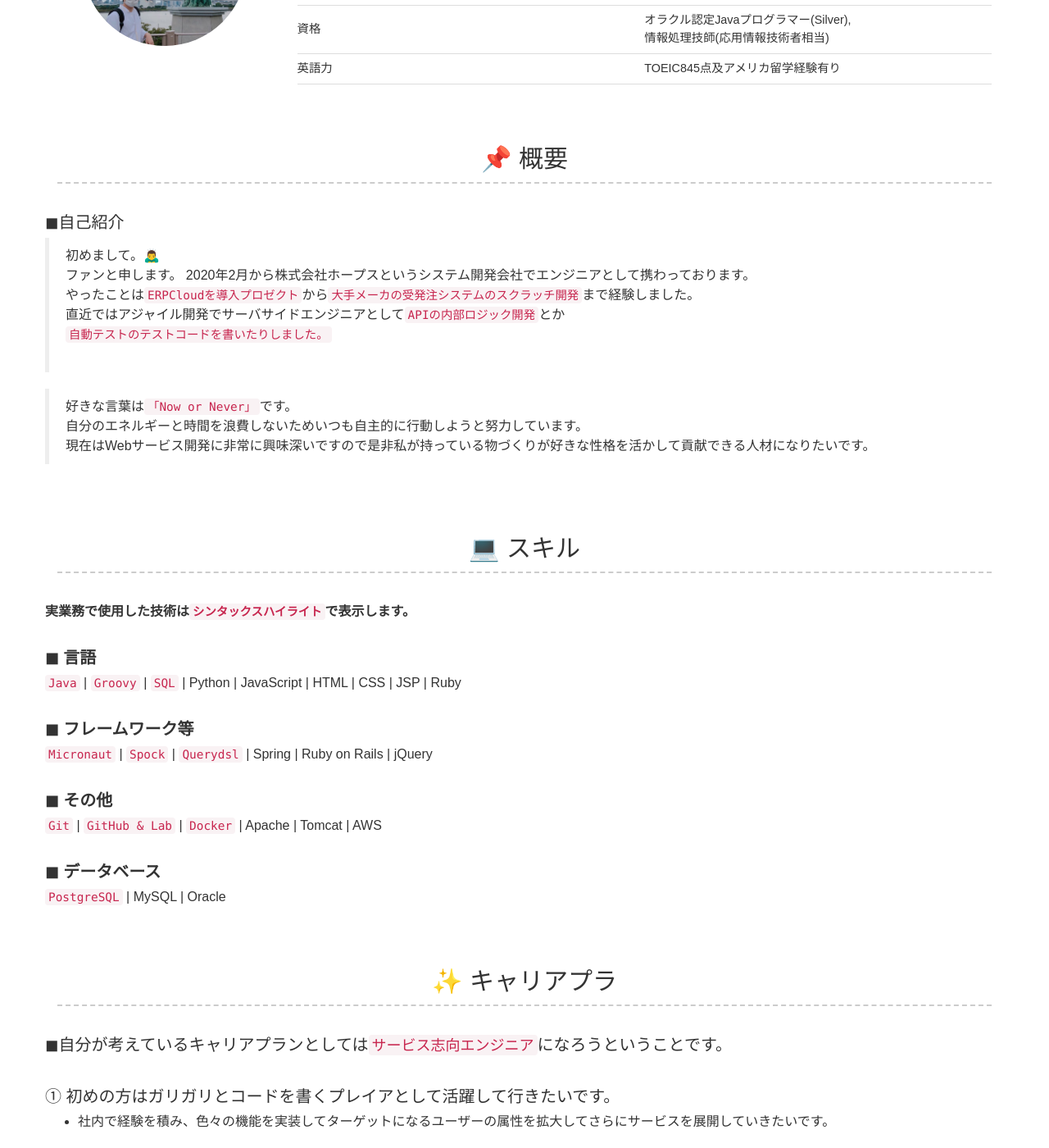
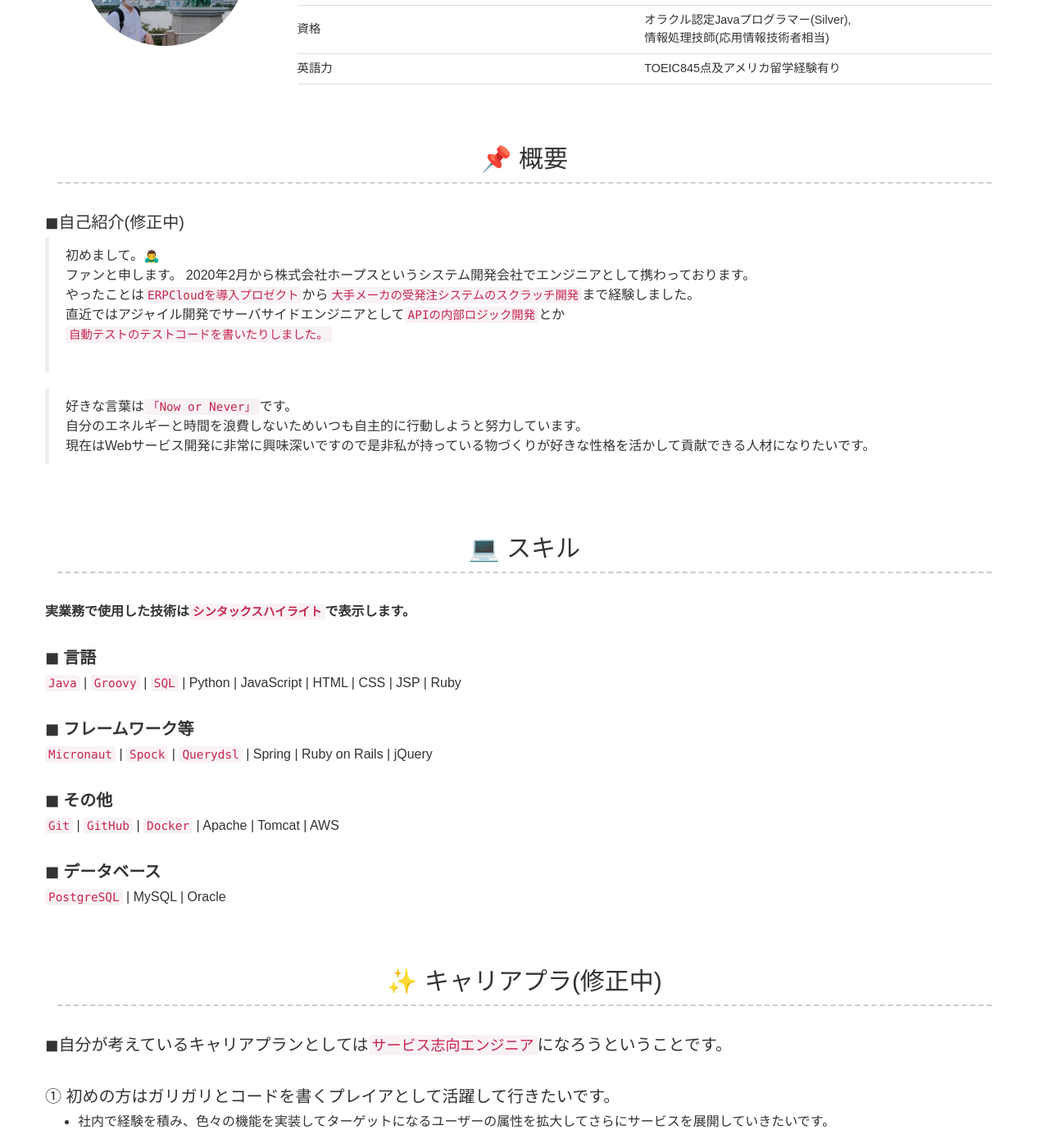
Before and after one commit to SeungyeonHwang/SeungyeonHwang.github.io, a Jekyll site: the page built from index.md, in a window 1280 px wide and 1400 px high, scrolled down 545 px. Shown: the whole window at 82% size. Built offline with Jekyll 4.4.1, drawn with Linux system fonts in a browser that asks for light colours; nearby versions of some CDN libraries; some of the changed text lies outside the part shown.

Commit message:
no message

```diff
--- a/_config.yml
+++ b/_config.yml
@@ -37,7 +37,7 @@ about_content: |
 # Activity Section
 activity_title: 📌 概要
 activity_content: |
-    ## ◼︎自己紹介
+    ## ◼︎自己紹介(修正中)
     > 初めまして。🙇‍♂️
       ファンと申します。
       2020年2月から株式会社ホープスというシステム開発会社でエンジニアとして携わっております。
@@ -64,13 +64,13 @@ skill_content: |
   <br>
 
   ## **◼︎ その他**
-  `Git` | `GitHub & Lab` | `Docker` | Apache | Tomcat | AWS
+  `Git` | `GitHub` | `Docker` | Apache | Tomcat | AWS
   <br>
 
   ## **◼︎ データベース**
   `PostgreSQL` | MySQL | Oracle
 # OpenSource Section
-open-source_title: ✨ キャリアプラ
+open-source_title: ✨ キャリアプラ(修正中)
 open-source_content: |
     ## ◼︎自分が考えているキャリアプランとしては`サービス志向エンジニア`になろうということです。
     <br>
--- a/_data/experience.yml
+++ b/_data/experience.yml
@@ -38,8 +38,7 @@
     <U>これからは下記の解決方法をTryとして実行していきたいとおもいます。</U>
     <br>
     - 過去の作業時間を振り返って逆算して所要時間を出す。
-    - 少しのバッファを追加すること、
-    - 全体会議や無駄話で時間が延びる時がある。
+    - 全体会議や無駄話で時間が延びる時があるので少しのバッファを追加する。
     - タスクを詳細化する際に全員と話しをすることで見積もりに甘いところを見つける可能性が高まります。
 
     <br>
```
